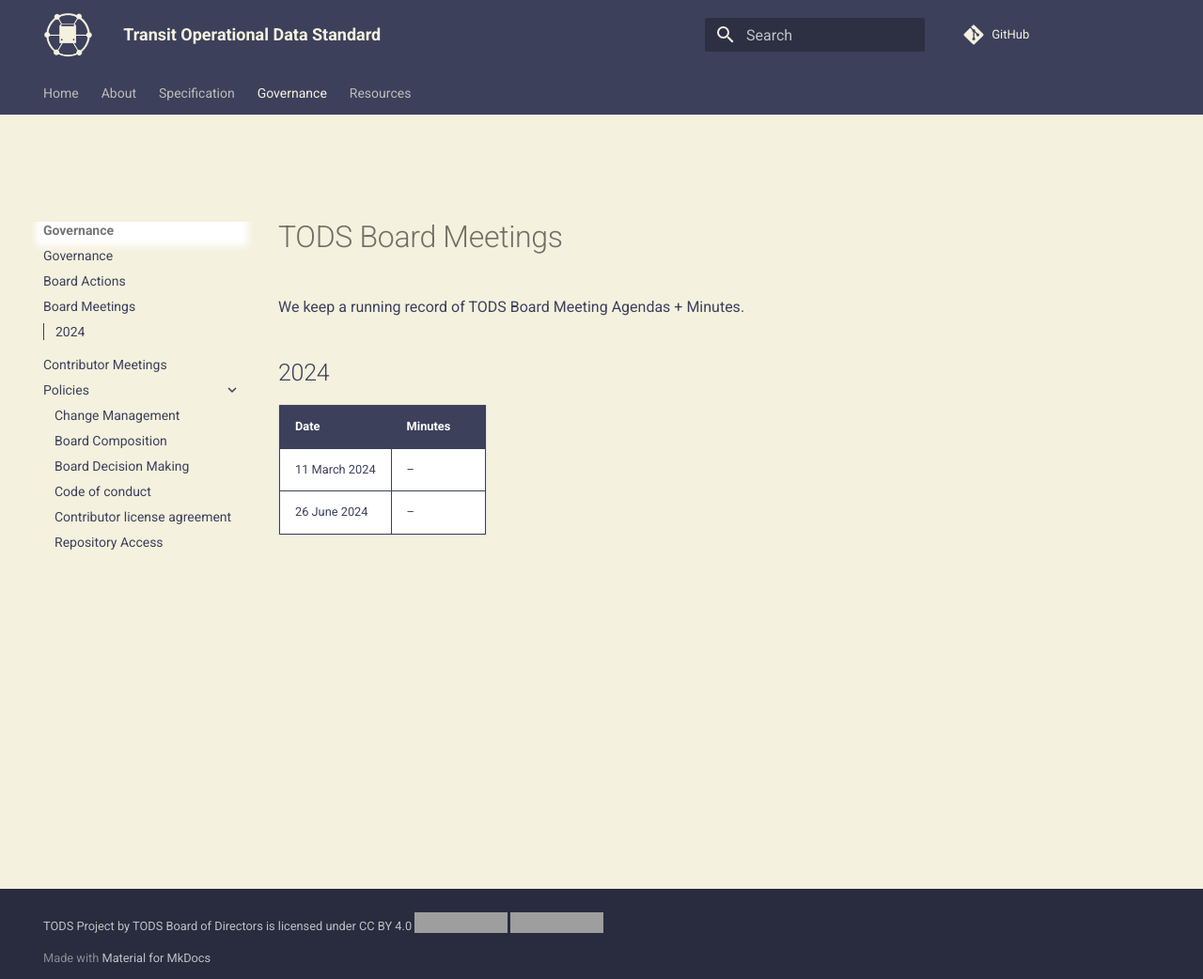
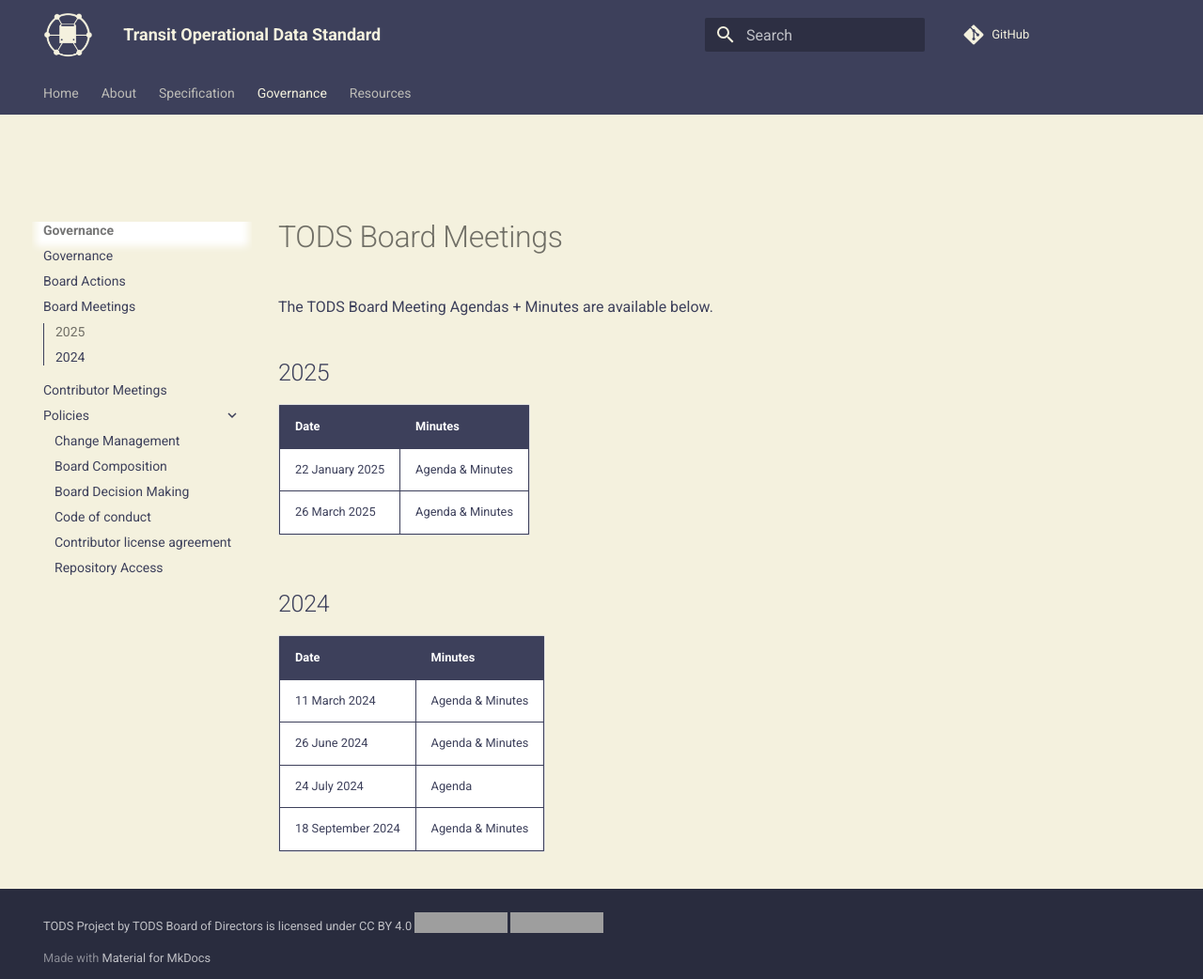
Before and after one commit to cal-itp/operational-data-standard, an MkDocs documentation site: the page built from docs/governance/board-meetings.md, in a window 1280 px wide and 1042 px high. Shown: the whole window at 94% size. Built offline with MkDocs 1.6.1 and Material for MkDocs 9.7.7, drawn with Linux system fonts in a browser that asks for light colours; nearby versions of some CDN libraries; comment, search, counter and statistics services are not loaded; grey boxes are pictures that could not be loaded.

Commit message:
Update board-meetings.md
The TODS Board Meeting list has been updated as of 3/26/25 meeting to include links to all Agendas and Minutes

```diff
--- a/docs/governance/board-meetings.md
+++ b/docs/governance/board-meetings.md
@@ -1,10 +1,19 @@
 # TODS Board Meetings
 
-We keep a running record of [TODS Board Meeting Agendas + Minutes](https://docs.google.com/document/d/1Y76UMxpnR0vQm2F8s02s8gIYr7JyHNFOX-lSFQheC8Q/edit?usp=sharing).
+The TODS Board Meeting Agendas + Minutes are available below.
+
+## 2025
+
+| **Date** | **Minutes** |
+| -------- | ---------- |
+| 22 January 2025 | [Agenda & Minutes](https://docs.google.com/document/d/18tAwwYKdcqTJ9auGbvVNpY08HnS9kkLUFJbM2i1w718/edit?usp=sharing) |
+| 26 March 2025 | [Agenda](https://docs.google.com/document/d/1RUx7vOqt0JUUWA68fUTGEh_bAnERjMsXPkZtRZoOSwA/edit?usp=sharing) & [Minutes](https://docs.google.com/document/d/1lP6kdKpNEFBnD-iuqfZFCfByFEENucQRmNjeEiExrv0/edit?usp=sharing) |
 
 ## 2024
 
 | **Date** | **Minutes** |
 | -------- | ---------- |
-| 11 March 2024 | -- |
-| 26 June 2024 | -- |
+| 11 March 2024 | [Agenda & Minutes](https://docs.google.com/document/d/1Y76UMxpnR0vQm2F8s02s8gIYr7JyHNFOX-lSFQheC8Q/edit?usp=sharing) |
+| 26 June 2024 | [Agenda & Minutes](https://docs.google.com/document/d/1Y76UMxpnR0vQm2F8s02s8gIYr7JyHNFOX-lSFQheC8Q/edit?usp=sharing) |
+| 24 July 2024 | [Agenda](https://docs.google.com/document/d/1GhQDt39f45WMvLpaBXvOVmZmAbyw-wNhK9ZlDj7Ci3M/edit?usp=sharing) |
+| 18 September 2024 | [Agenda & Minutes](https://docs.google.com/document/d/1FyFHIH8IEYflgzyLm3_Zsh67WrdMZixoYZpfvL3wyz8/edit?usp=sharing) |
```
